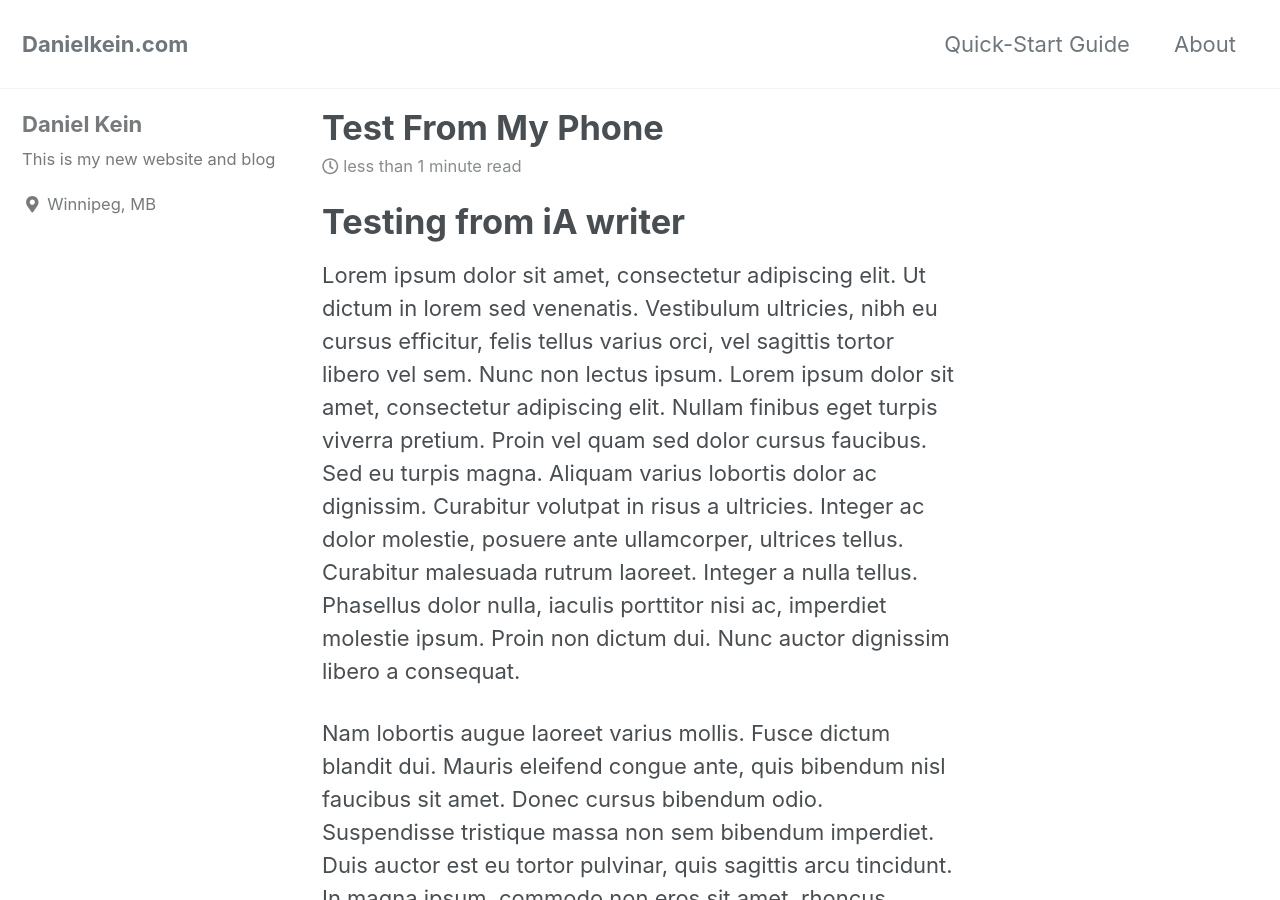
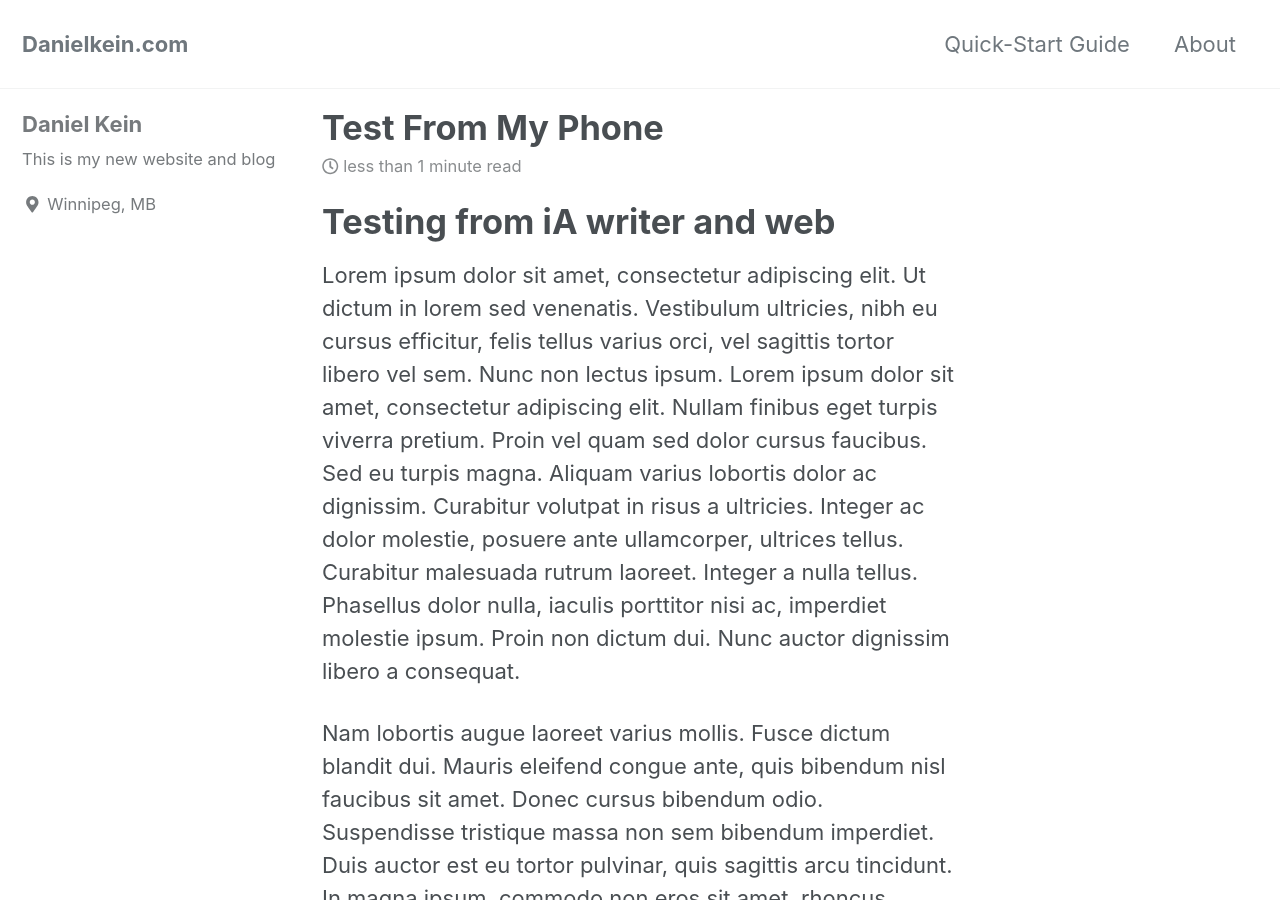
Before and after one commit to daniel-kein/daniel-kein.github.io, a Jekyll site: the page built from _posts/2018-12-29-test-from-my-phone.md, in a window 1280 px wide and 900 px high. Built offline with Jekyll 4.4.1, drawn with Linux system fonts in a browser that asks for light colours; cached includes are drawn as plain includes; nearby versions of some CDN libraries.

Commit message:
Update 2018-12-29-test-from-my-phone.md

```diff
--- a/_posts/2018-12-29-test-from-my-phone.md
+++ b/_posts/2018-12-29-test-from-my-phone.md
@@ -1,4 +1,4 @@
-# Testing from iA writer
+# Testing from iA writer and web
 
 Lorem ipsum dolor sit amet, consectetur adipiscing elit. Ut dictum in lorem sed venenatis. Vestibulum ultricies, nibh eu cursus efficitur, felis tellus varius orci, vel sagittis tortor libero vel sem. Nunc non lectus ipsum. Lorem ipsum dolor sit amet, consectetur adipiscing elit. Nullam finibus eget turpis viverra pretium. Proin vel quam sed dolor cursus faucibus. Sed eu turpis magna. Aliquam varius lobortis dolor ac dignissim. Curabitur volutpat in risus a ultricies. Integer ac dolor molestie, posuere ante ullamcorper, ultrices tellus. Curabitur malesuada rutrum laoreet. Integer a nulla tellus. Phasellus dolor nulla, iaculis porttitor nisi ac, imperdiet molestie ipsum. Proin non dictum dui. Nunc auctor dignissim libero a consequat.
 
```
